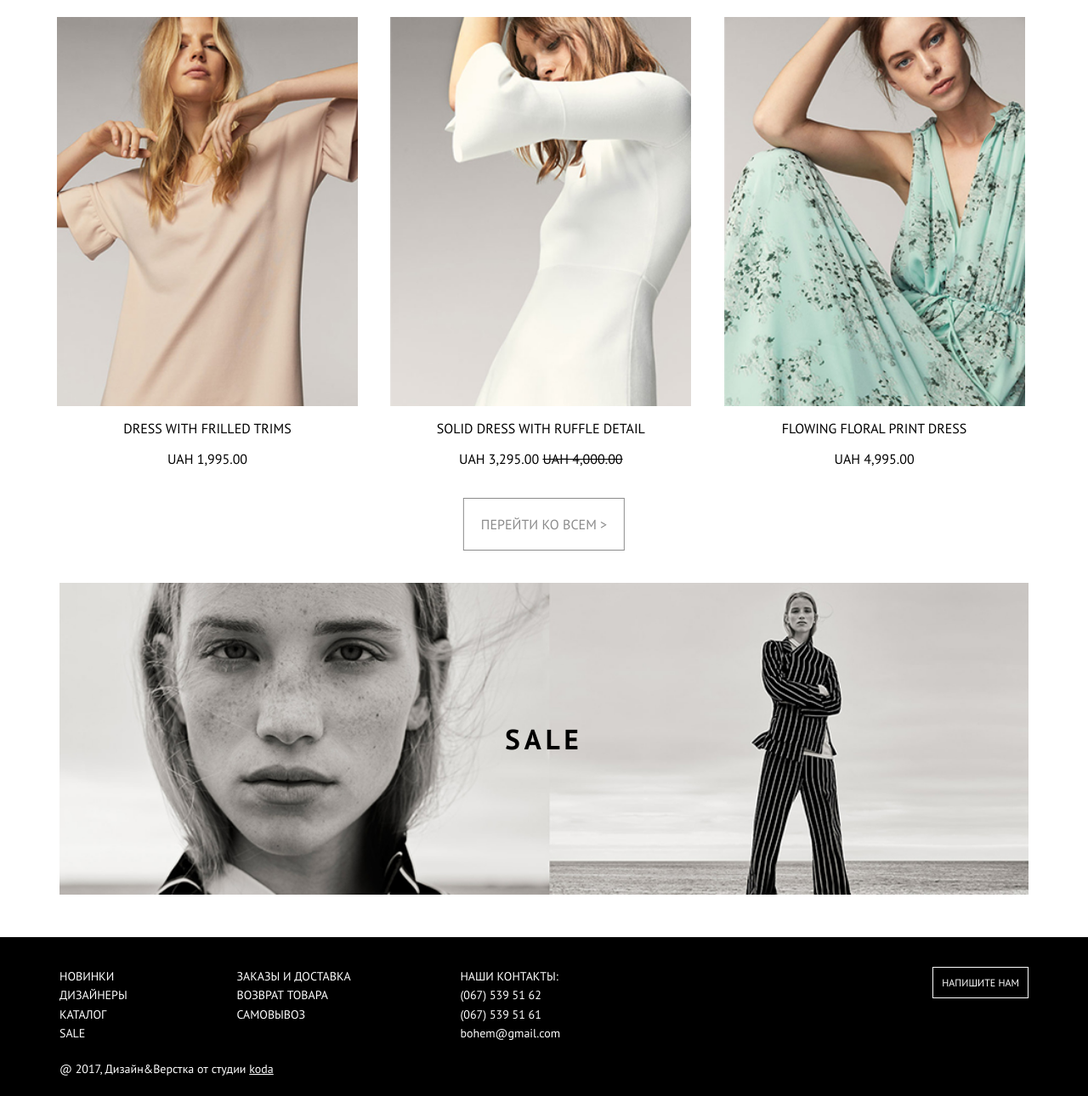
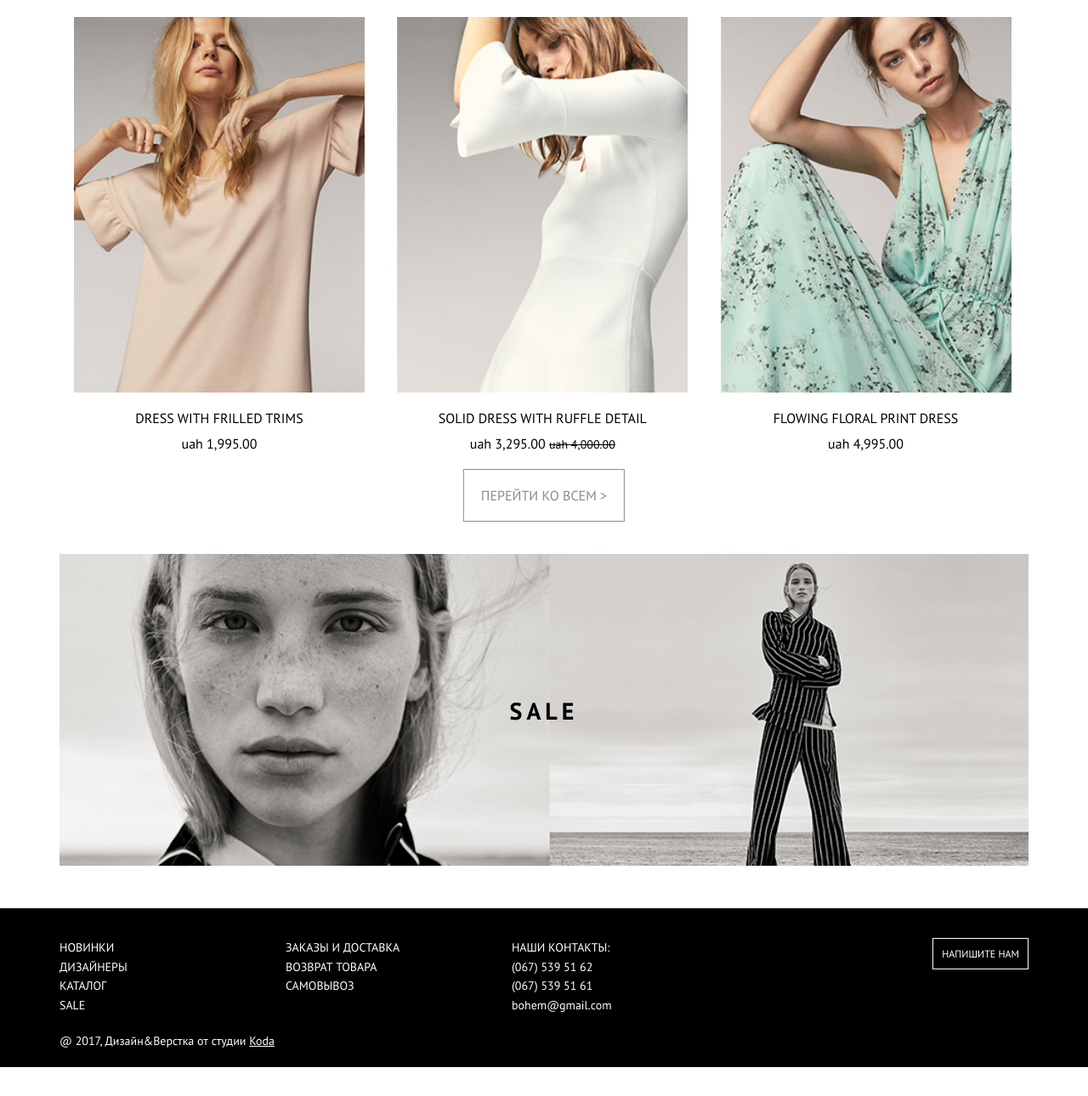
Before and after one commit to RomanovVictor/Bohem, a plain HTML site: page index.html in a window 1280 px wide. Shown: the part 519-1809 px from the top of the page at 85% size. After the commit the page ends 1775 px from the top, so only its background shows below. Drawn offline with nearby package versions, Linux system fonts and the light colour scheme.

Commit message:
footer and thumbnails changed

```diff
--- a/css/main.css
+++ b/css/main.css
@@ -116,8 +116,8 @@ h1 {
     font-weight: normal;
 }
 
-.block {
-    margin: 0 -20px;
+.catalogue {
+    margin: 0 auto;
 }
 
 .reset {
@@ -126,7 +126,6 @@ h1 {
 
 ul.dress {
     width: 100%;
-    margin: 0 auto;
 }
 
 .name {
@@ -145,13 +144,19 @@ img {
 	display: block;
 }
 
-h3 {
+.desc {
+    margin-top: 20px;
 	font-family: 'PT Sans', Arial, san-serif;
     font-size: 16px;
 	color: #000;
     text-align: center;
     font-weight: normal;
     text-transform: uppercase;
+}
+
+.price {
+    text-align: center;
+    margin-top: 10px;
 }
 
 .old {
@@ -175,7 +180,7 @@ h3 {
     margin: 0 auto;
 }
 
-h2 {
+.offer {
     width: 100px;
     margin: 0 auto;
     position: absolute;
@@ -183,13 +188,15 @@ h2 {
     top: 50%;
     transform: translate(-50%, -50%);
     color: #000;
+    font-size: 28px;
+    font-weight: bolder;
 }
 
 h2:hover {
      color: #1a7de0;
 }
 
-/*--------------Footer-------------*/
+/*--------------FOOTER-------------*/
 
 
 footer {
@@ -234,6 +241,10 @@ footer {
     width: 70%;
 }
 
+.down {
+    font-size: 0;
+}
+
 .footer_right {
     float: right;
     width: 30%;
@@ -243,7 +254,7 @@ footer {
 .menu_items {
     margin-right: 0;
     margin-bottom: 20px;
-    margin-right: 125px;
+    width: 33.33%;
 }
 
 ul {
@@ -254,6 +265,7 @@ ul {
 
 li {
     list-style-type: none;
+    font-size: 14px;
 }
 
 .contacts {
@@ -279,11 +291,13 @@ a:hover {
 }
 
 span {
-    text-decoration: underline;
+    text-decoration: none;
+    font-size: 14px;
 }
 
 .code {
-    text-transform: lowercase;
+    text-transform: capitalize;
+    text-decoration: underline;
 }
 
 p {
@@ -292,19 +306,16 @@ p {
 }
 
 @media screen and (max-width: 1200px) {
-    .menu_items {
-     margin-right: 130px;
+
 }
 
 }
 
 @media screen and (max-width: 992px) {
 
-    .menu_items {
-     margin-right: 80px;
-}
 
-    .block {
+
+    .catalogue {
         margin: 0;
     }
 
@@ -342,9 +353,17 @@ p {
         height: 12px;
     }
 
-    .menu_items {
-        margin-right: 80px;
+    .name {
+        vertical-align: top;
 }
+
+    .desc {
+        font-size: 16px;
+    }
+
+    .price {
+        font-size: 16px;
+    }
 
     .footer_inner {
         font-size: 10px;
@@ -398,7 +417,7 @@ p {
     }
 
 
-    .block {
+    .catalogue {
         margin: 0 0 0 5px;
     }
 
@@ -409,7 +428,8 @@ p {
     }
 
     .menu_items {
-     margin-right: 35px;
+    margin-right: 10px;
+    width: 30%;
 }
 
     .footer_btn {
@@ -434,24 +454,21 @@ p {
         margin: 0 20px;
     }
 
-    h3 {
-        font-size: 14px;
-    }
-
     .sale {
         width: 90%;
         margin: 0 auto 20px auto;
     }
 
-    h2 {
+    .price {
         font-size: 16px;
+        margin-bottom: 10px;
     }
 
     ul {
         display: block;
         margin-right: 0;
         font-size: 12px;
-}
+    }
 
     p {
         font-size: 12px;
@@ -460,13 +477,12 @@ p {
     .footer_btn {
         padding: 4px;
         font-size: 12px;
-}
+    }
 
     .menu_items {
+        width: 70%;
         margin-bottom: 0;
-}
-
-}
+    }
 
     @media screen and (max-width: 320px) {
 
@@ -484,26 +500,21 @@ p {
         font-size: 14px;
     }
 
-    h3 {
-        font-size: 10px;
-    }
-
-
-    h2 {
-        font-size: 10px;
-        left: 162px;
-    }
+    .offer {
+        font-size: 12px;
+        }
 
     ul {
-        font-size: 8px;
+        font-size: 10px;
         }
 
     p {
-        font-size: 8px;
+        width: 80%;
+        font-size: 10px;
     }
 
     .footer_btn {
         padding: 4px 2px 2px 2px;
         font-size: 8px;
+    }
 }
-}
--- a/index.html
+++ b/index.html
@@ -18,40 +18,39 @@
   <section class="new">
       <div class="container">
           <h1>новинки</h1>
-          <div class="block">
-              <ul class="dress reset">
-                  <li class="name">
-                      <a href="#"><img src="images/dress_1.jpg" alt="dress1"></a>
-                      <a href="#"><h3>dress with frilled trims</h3></a>
-                      <h3>uah 1,995.00</h3>
-                  </li>
-                  <li class="name">
-                      <a href="#"><img src="images/dress_2.jpg" alt="dress2"></a>
-                      <a href="#"><h3>solid dress with ruffle detail</h3></a>
-                      <h3>uah 3,295.00 <span class="old">uah 4,000.00</span></h3>
-                  </li>
-                  <li class="name">
-                      <a href="#"><img src="images/dress_3.jpg" alt="dress3"></a>
-                      <a href="#"><h3>flowing floral print dress</h3></a>
-                      <h3>uah 4,995.00</h3>
-                  </li>
-              </ul>
+          <div class="catalogue">
+              <div class="dress reset">
+                  <div class="name">
+                      <img src="images/dress_1.jpg" alt="dress1">
+                      <p class="desc"><a class="desc" href="#">dress with frilled trims</a><p>
+                      <p class="price">uah 1,995.00</p>
                   </div>
-
+                  <div class="name">
+                      <img src="images/dress_2.jpg" alt="dress2">
+                      <p class="desc"><a class="desc" href="#">solid dress with ruffle detail</a></p>
+                      <p class="price">uah 3,295.00 <span class="old">uah 4,000.00</span></p>
+                  </div>
+                  <div class="name">
+                      <img src="images/dress_3.jpg" alt="dress3">
+                      <p class="desc"><a class="desc" href="#">flowing floral print dress</a></p>
+                      <p class="price">uah 4,995.00</p>
+                  </div>
+              </div>
+          </div>
       </div>
       <a href="#" class="btn_new">перейти ко всем ></a>
   </section>
   <section class="sale">
       <div class="container">
           <img src="images/SALE.jpg" class="forSale" alt="sale">
-          <a href="#"><h2>sale</h2></a>
+          <p><a href="#" class="offer">sale</a></p>
       </div>
  </section>
    <footer>
        <div class="container">
             <div class="footer_inner">
                 <div class="footer_left">
-                      <div>
+                    <div class="down">
                          <ul class="menu_items listReset">
                             <li><a href="#">Новинки</a></li>
                             <li><a href="#">Дизайнеры</a></li>
@@ -69,7 +68,7 @@
                             <li>(067) 539 51 61</li>
                             <li>bohem@gmail.com</li>
                          </ul>
-                           <p>@ 2017, Дизайн&amp;Верстка от студии <span><a href="#" class="code">Koda</a></span></p>
+                     <p><span>@ 2017, Дизайн&amp;Верстка от студии </span> <span><a href="#" class="code">Koda</a></span></p>
                       </div>
                     </div>
                </div>
```
Also changed, not shown: images/Shape 32 копия.png (added), images/Shape 5 копия.png (added), images/Shape 65 копия.png (added), images/Shape 80 копия.png (added), images/key (1).png (added), images/key.png (added), images/magnifying-glass (1).png (added), images/magnifying-glass.png (added), images/mail (1).png (added), images/mail.png (added), images/shopping-cart (1).png (added), images/shopping-cart.png (added). Lines whose indentation alone changed are shown as unchanged.
